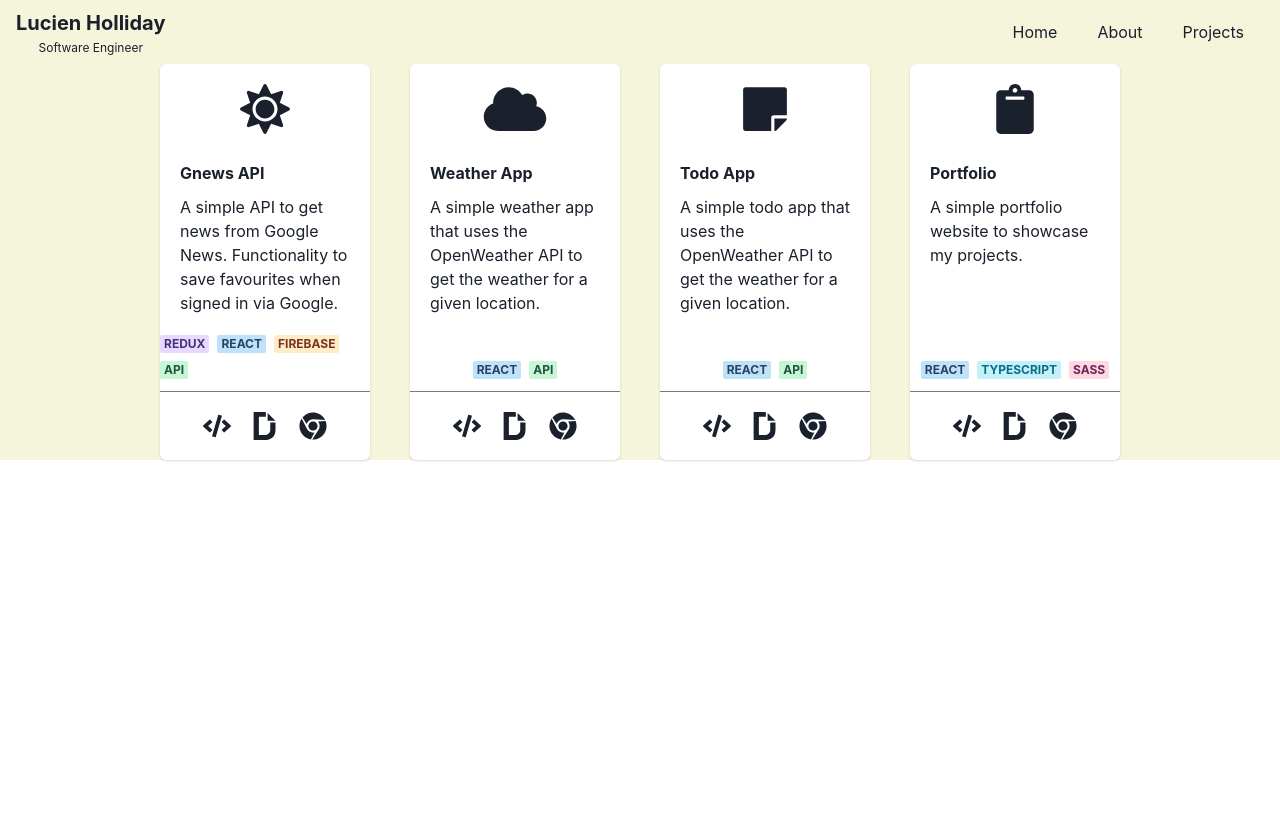
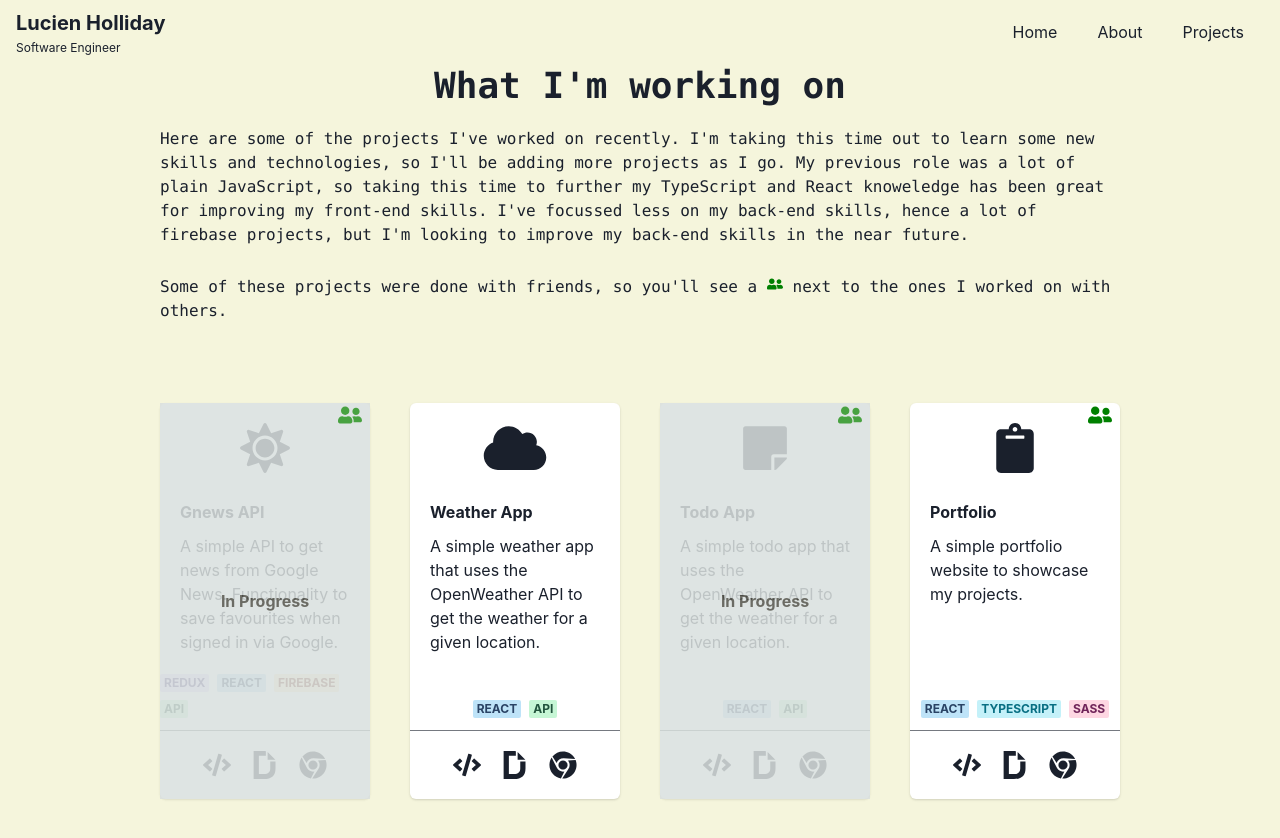
Before and after one commit to luiHoll97/luih, a React (Create React App) app: page /portfolio in a window 1280 px wide. Shown: the top 838 px of the page. Before the commit the page ends 800 px from the top, so only its background shows below. Built offline with nearby package versions, Linux system fonts and the light colour scheme.

Commit message:
project display and minor css changes

```diff
--- a/src/App.tsx
+++ b/src/App.tsx
@@ -2,15 +2,17 @@
 import { Box } from "@chakra-ui/react"
 import Home from './routes/Home'
 import Portfolio from './routes/Portfolio'
+import About from './routes/About'
 import { Routes, Route } from "react-router-dom"
 
 
 export const App = () => (
     <>
-    <Box bg={'beige'}>
+    <Box bg={'beige'} minH={'100vh'} display={'flex'} flexDirection={'column'}>
       <Routes>
         <Route path="/" element={<Home/>} />
         <Route path="/portfolio" element={<Portfolio/>} />
+        <Route path="/about" element={<About/>} />
       </Routes>
     </Box>
     </>
--- /dev/null
+++ b/src/components/NavTest.tsx
@@ -0,0 +1,103 @@
+import React, { useState } from 'react';
+import {
+    Box, Flex, Button, useColorModeValue, Stack, useColorMode, Heading, Text,
+    Menu, MenuButton, MenuList, MenuItem
+} from '@chakra-ui/react';
+import { Link } from 'react-router-dom';
+import { FaBars, FaTimes } from 'react-icons/fa';
+
+export default function Nav(): JSX.Element {
+    const { colorMode, toggleColorMode } = useColorMode();
+    const [showNavMenu, setShowNavMenu] = useState<boolean>(false);
+    const [scrolled, setScrolled] = useState<boolean>(false);
+
+    const toggleNavMenu = () => {
+        setShowNavMenu(!showNavMenu);
+    };
+
+    const handleScroll = () => {
+        if (window.scrollY > 0) {
+            setScrolled(true);
+        } else {
+            setScrolled(false);
+        }
+    };
+
+    React.useEffect(() => {
+        window.addEventListener('scroll', handleScroll);
+        return () => {
+            window.removeEventListener('scroll', handleScroll);
+        };
+    }, []);
+
+    const navBgColor = useColorModeValue('beige', 'gray.800');
+    const navPosition = scrolled ? 'fixed' : 'relative';
+    const navTop = scrolled ? 0 : 'initial';
+
+    return (
+        <>
+            <Box px={4} position={navPosition} top={navTop} width="100%" bgColor={navBgColor} zIndex={10} opacity={scrolled ? '0.7' : 1}>
+                <Flex h={16} alignItems={'center'} justifyContent={'space-between'}>
+                    <Box>
+                        <Heading lineHeight="tall" size="md">
+                            Lucien Holliday
+                        </Heading>
+                        <Text fontSize={'xs'}>Software Engineer</Text>
+                    </Box>
+
+                    {/* Hamburger Menu */}
+                    <Flex display={{ base: 'initial', md: 'none' }} alignItems="center">
+                        <Menu onClose={toggleNavMenu}>
+                            <MenuButton
+                                as={Button}
+                                aria-label="Options"
+                                variant="ghost"
+                                cursor={'pointer'}
+                                size="sm"
+                                _hover={{ bg: 'transparent' }}
+                                _active={{ bg: 'transparent' }}
+                                rightIcon={!showNavMenu ? <FaBars size={20} /> : <FaTimes size={20} />}
+                                onClick={toggleNavMenu}
+
+                            >
+
+                            </MenuButton>
+                            <MenuList bgColor={navBgColor} borderColor={'transparent'} borderRadius={'5px'} minW={'-moz-fit-content'} p='0'>
+                                <Link to="/">
+                                    <MenuItem justifyContent={'center'}>
+                                        <Text>Home</Text>
+                                    </MenuItem>
+                                </Link>
+                                <Link to="/about">
+                                    <MenuItem justifyContent={'center'}>
+                                        <Text>About</Text>
+                                    </MenuItem>
+                                </Link>
+                                <Link to="/portfolio">
+                                    <MenuItem justifyContent={'center'}>
+                                        <Text>Projects</Text>
+                                    </MenuItem>
+                                </Link>
+                            </MenuList>
+                        </Menu>
+                    </Flex>
+
+                    {/* Regular Nav Items */}
+                    <Flex display={{ base: 'none', md: 'initial' }} alignItems="center">
+                        <Stack direction="row" spacing={10} mr={5}>
+                            <Link to="/">
+                                <Text>Home</Text>
+                            </Link>
+                            <Link to="/about">
+                                <Text>About</Text>
+                            </Link>
+                            <Link to="/portfolio">
+                                <Text>Projects</Text>
+                            </Link>
+                        </Stack>
+                    </Flex>
+                </Flex>
+            </Box>
+        </>
+    );
+}
--- /dev/null
+++ b/src/components/PortfolioDesc.tsx
@@ -0,0 +1,28 @@
+import { Flex, Text, Heading, Divider, Box, Icon } from "@chakra-ui/react"
+import {FaUserFriends} from 'react-icons/fa'
+
+const PortfolioDesc = (): JSX.Element => {
+    return (
+        <>
+            <Flex justifyContent={'center'}>
+                <Heading fontFamily={'mono'}>
+                    What I'm working on
+                </Heading>
+            </Flex>
+            <Flex justifyContent={'center'} mt={5}>
+                <Text fontFamily={'mono'} maxW={'75%'}>
+                    Here are some of the projects I've worked on recently. I'm taking this time out to learn some new skills and technologies, so I'll be adding more projects as I go.
+                    My previous role was a lot of plain JavaScript, so taking this time to further my TypeScript and React knoweledge has been great for improving my front-end skills.
+                    I've focussed less on my back-end skills, hence a lot of firebase projects, but I'm looking to improve my back-end skills in the near future.
+                </Text>
+            </Flex>
+            <Flex justifyContent={'center'} mt={5}>
+            <Text justifyContent={'center'} fontFamily={'mono'} maxW={'75%'} mb='20' mt={2}>
+                    Some of these projects were done with friends, so you'll see a {<Icon as={FaUserFriends} color={'green'}/>} next to the ones I worked on with others.
+                </Text>
+            </Flex>
+        </>
+    )
+}
+
+export default PortfolioDesc;
--- a/src/components/ProjectDisplay.tsx
+++ b/src/components/ProjectDisplay.tsx
@@ -1,10 +1,11 @@
-import { Center, SimpleGrid } from "@chakra-ui/react";
+import { Center, SimpleGrid,Box } from "@chakra-ui/react";
 import { Projects } from "../work";
 import SingleProject from "./SingleProject";
 
 const ProjectDisplay = (): JSX.Element => {
     return (
         <>
+            <Box bg={'beige'} minH={'100vh'}>
                 <Center>
                     <SimpleGrid columns={[1, 2, 3, 4]} spacing={10} maxW={'75%'} justifyContent={'center'}>
                         {Projects.map((project) => (
@@ -12,6 +13,7 @@ const ProjectDisplay = (): JSX.Element => {
                         ))}
                     </SimpleGrid>
                 </Center>
+            </Box>
         </>
     );
 }
--- a/src/components/SingleProject.tsx
+++ b/src/components/SingleProject.tsx
@@ -1,17 +1,44 @@
 import { Project } from "../types/project";
 import { Text, CardBody, Stack, Heading, Divider, CardFooter, Card, Icon, Badge, Center, HStack, Flex } from "@chakra-ui/react";
-import { FaCode, FaDochub, FaChrome } from "react-icons/fa";
+import { FaCode, FaDochub, FaChrome, FaUserFriends } from "react-icons/fa";
 import { sortBadges } from "../utils/sortBadges";
 
 interface Props {
     project: Project;
 }
 
-
 const SingleProject = ({ project }: Props): JSX.Element => {
     return (
         <>
-            <Card maxW='sm'>
+            <Card maxW='sm' opacity={project.status ? "1" : "0.7"}>
+                {project.status === false && (
+                    <Center
+                        position="absolute"
+                        top="0"
+                        left="0"
+                        width="100%"
+                        height="100%"
+                        bg="gray.300"
+                        opacity="0.8"
+                        zIndex="1"
+                        color="black"
+                        fontWeight="bold"
+                    >
+                        In Progress
+                    </Center>
+                )}
+                {project.team && (
+                    <Center
+                        position="absolute"
+                        top="0"
+                        right="0"
+                        zIndex="1"
+                        color="white"
+                        mr={2}
+                    >
+                        <Icon as={FaUserFriends} boxSize={6} color={'green'} />
+                    </Center>
+                )}
                 <CardBody>
                     <Icon as={project.image} boxSize='50px' w={'100%'} />
                     <Stack mt='6' spacing='3'>
--- /dev/null
+++ b/src/routes/About.tsx
@@ -0,0 +1,11 @@
+import Nav from "../components/NavTest";
+
+const About = () : JSX.Element => {
+    return (
+        <>
+            <Nav />
+        </>
+    );
+}
+
+export default About;
--- a/src/routes/Home.tsx
+++ b/src/routes/Home.tsx
@@ -1,11 +1,15 @@
+import { Box } from "@chakra-ui/react";
 import { HomeProfile } from "../components/HomeProfile";
 import Nav from "../components/Nav";
+import NavTest from "../components/NavTest";
 
 const Home = () : JSX.Element => {
     return (
         <>
-            <Nav />
+        <Box bg={'beige'} minH={'100vh'} display={'flex'} flexDirection={'column'}>
+            <NavTest />
             <HomeProfile />
+        </Box>
         </>
     );
 }
--- a/src/routes/Portfolio.tsx
+++ b/src/routes/Portfolio.tsx
@@ -1,10 +1,12 @@
-import Nav from "../components/Nav";
+import NavTest from "../components/NavTest";
 import ProjectDisplay from "../components/ProjectDisplay";
+import PortfolioDesc from "../components/PortfolioDesc";
 
 const Portfolio = () : JSX.Element => {
     return (
         <>
-            <Nav />
+            <NavTest />
+            <PortfolioDesc />
             <ProjectDisplay />
         </>
     );
--- a/src/types/project.ts
+++ b/src/types/project.ts
@@ -8,4 +8,5 @@ export interface Project {
     techs: string[];
     link: string;
     image: IconType;
+    team: boolean
 }
--- a/src/work.ts
+++ b/src/work.ts
@@ -9,16 +9,18 @@ export const Projects: Project[] = [
         status: false,
         techs: ["redux", "react", "firebase", 'API'],
         link: "https://gnews-api.web.app/",
-        image: FaSun
+        image: FaSun,
+        team: true
     },
     {
         id: "2",
         title: "Weather App",
         description: "A simple weather app that uses the OpenWeather API to get the weather for a given location.",
-        status: false,
+        status: true,
         techs: ["react", "API"],
         link: "https://weather-app-1-0-0.netlify.app/",
-        image: FaCloud
+        image: FaCloud,
+        team: false
     },
     {
         id: "3",
@@ -27,7 +29,8 @@ export const Projects: Project[] = [
         status: false,
         techs: ["react", "API"],
         link: "https://todo-app-1-0-0.netlify.app/",
-        image: FaStickyNote
+        image: FaStickyNote,
+        team: true
     },
     {
         id: "4",
@@ -36,6 +39,7 @@ export const Projects: Project[] = [
         status: true,
         techs: ["react", "typeScript", "Sass"],
         link:'',
-        image: FaClipboard
+        image: FaClipboard,
+        team: true
     },
 ]
```
Also changed, not shown: src/components/HomeProfile.tsx (+4 -3 lines). Lines whose indentation alone changed are shown as unchanged.
